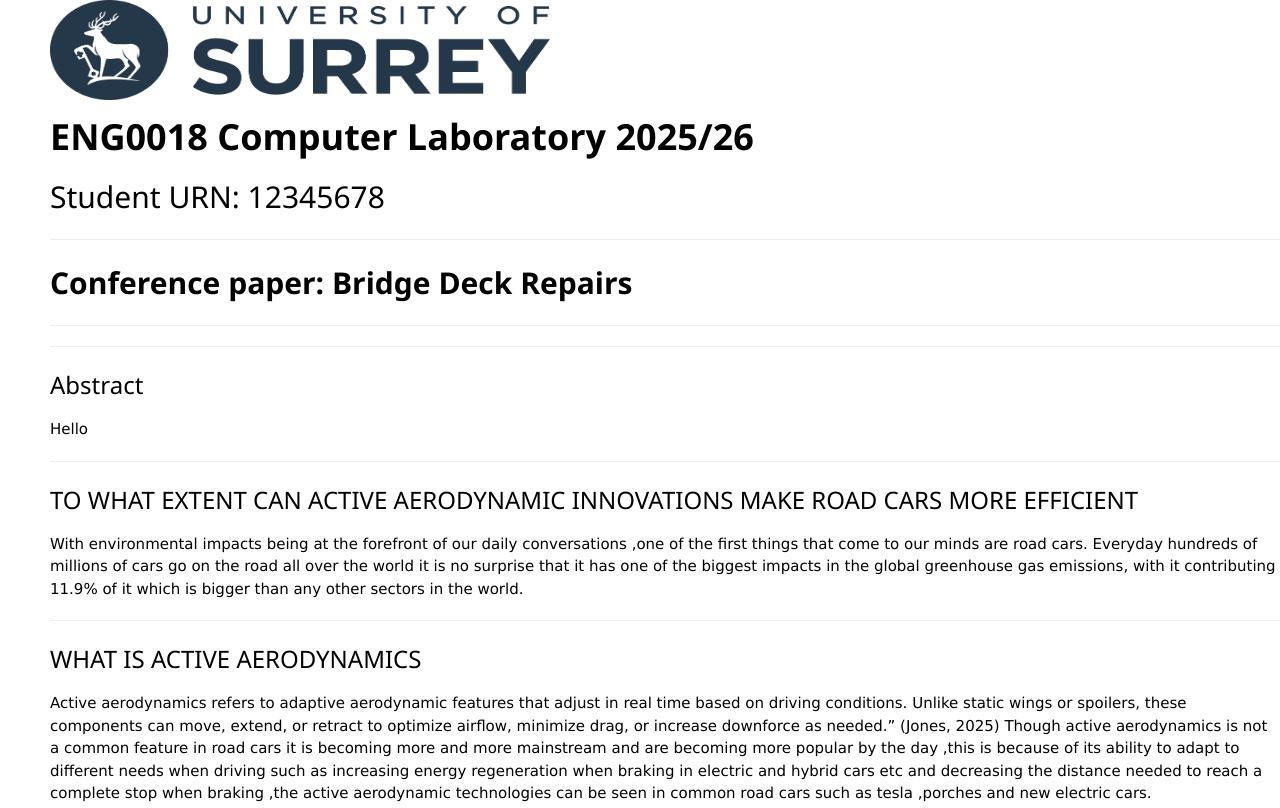
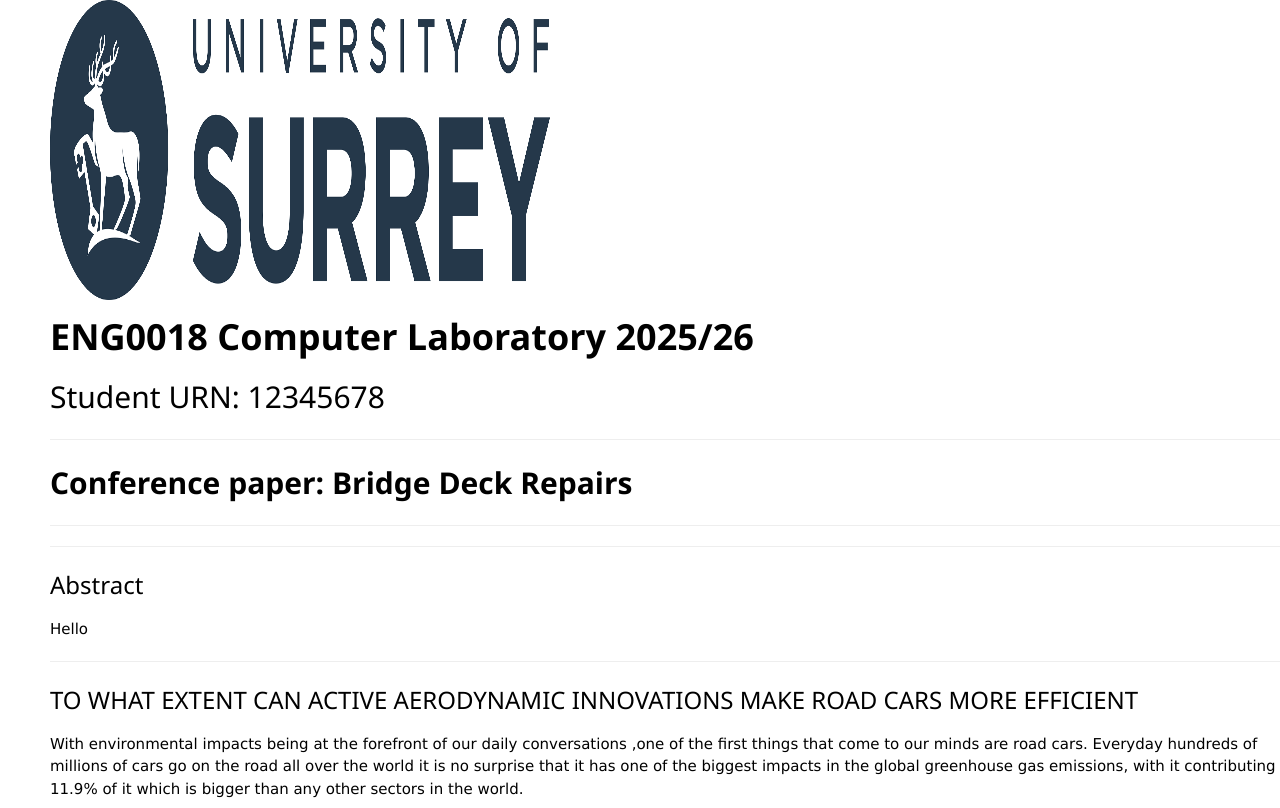
Before and after one commit to FEPSFY6922692/FY6922692, a plain HTML site: page index.html in a window 1280 px wide. Shown: the top 808 px of the page. Drawn offline with nearby package versions, Linux system fonts and the light colour scheme.

Commit message:
Update index.html

```diff
--- a/index.html
+++ b/index.html
@@ -5,7 +5,7 @@
 <html>
   <head>
 
-      <img src ="WebBanner2023.png" alt="banner" width="500" height="100">
+      <img src ="WebBanner2023.png" alt="banner" width="500" height="300">
          <h1><b>ENG0018 Computer Laboratory 2025/26</b><h1>
          <h2>Student URN: 12345678</h2>
       <hr>
```
